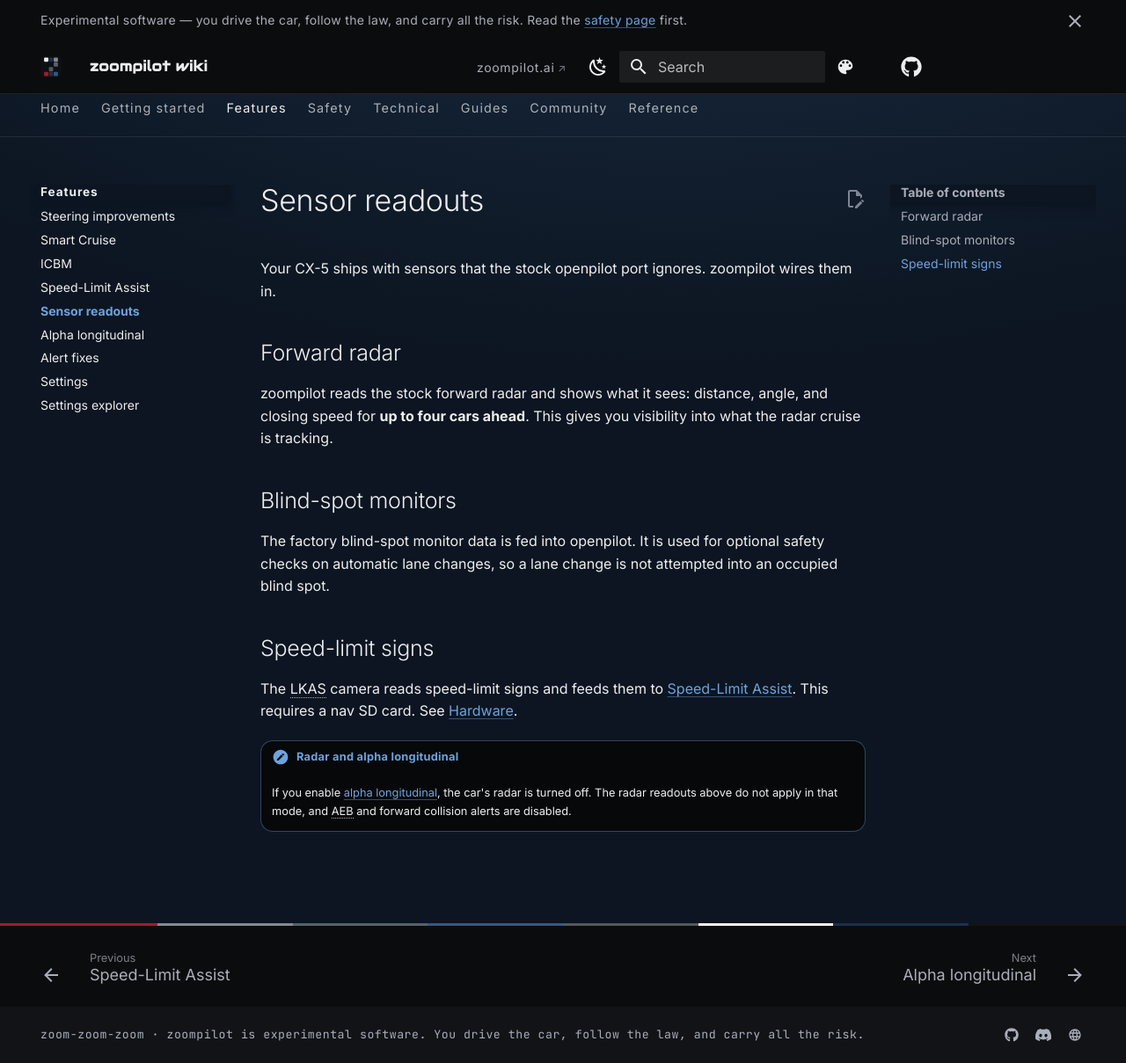
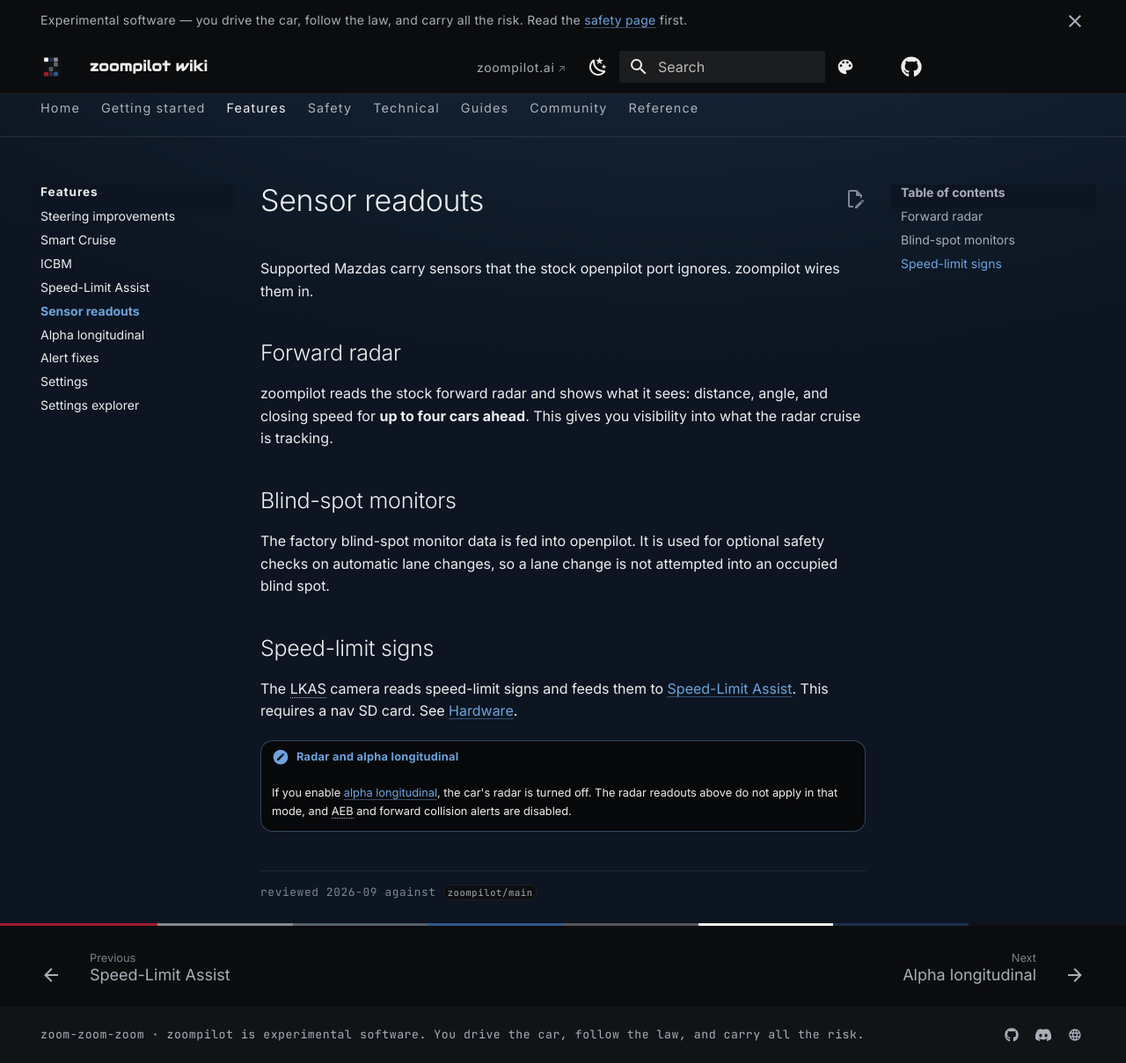
Before and after one commit to mzdnick/zoompilot-wiki, an MkDocs documentation site: the page built from docs/features/sensor-readouts.md, in a window 1280 px wide and 1209 px high. Shown: the whole window at 88% size. Built offline with MkDocs 1.6.1 and Material for MkDocs 9.7.7, drawn with Linux system fonts in a browser that asks for light colours; comment, search, counter and statistics services are not loaded.

Commit message:
Sensors: the wiring is Mazda-wide, not CX-5-only

```diff
--- a/docs/features/sensor-readouts.md
+++ b/docs/features/sensor-readouts.md
@@ -1,10 +1,11 @@
 ---
 title: Sensor readouts
+reviewed: 2026-09
 ---
 
 # Sensor readouts
 
-Your CX-5 ships with sensors that the stock openpilot port ignores.
+Supported Mazdas carry sensors that the stock openpilot port ignores.
 zoompilot wires them in.
 
 ## Forward radar
```
Also changed, not shown: docs/getting-started/how-it-works.md (+1 -1 lines).
